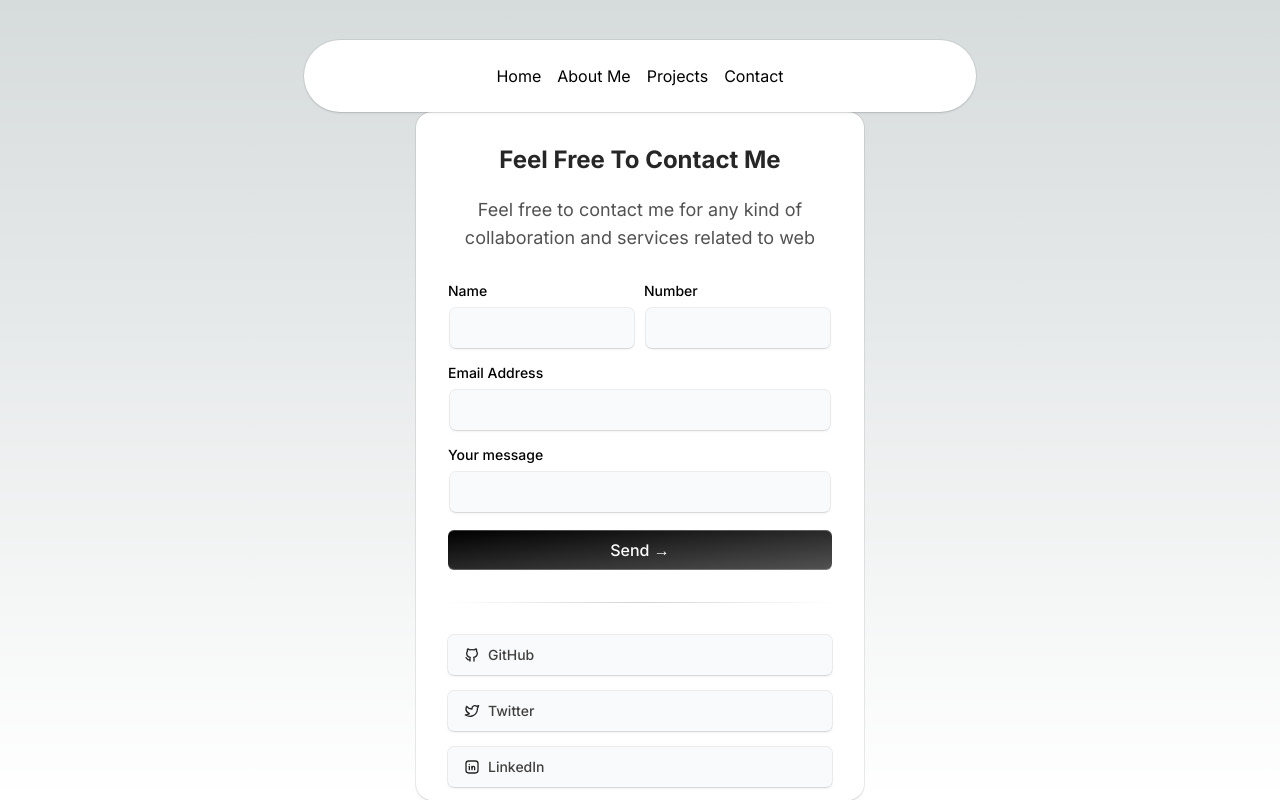
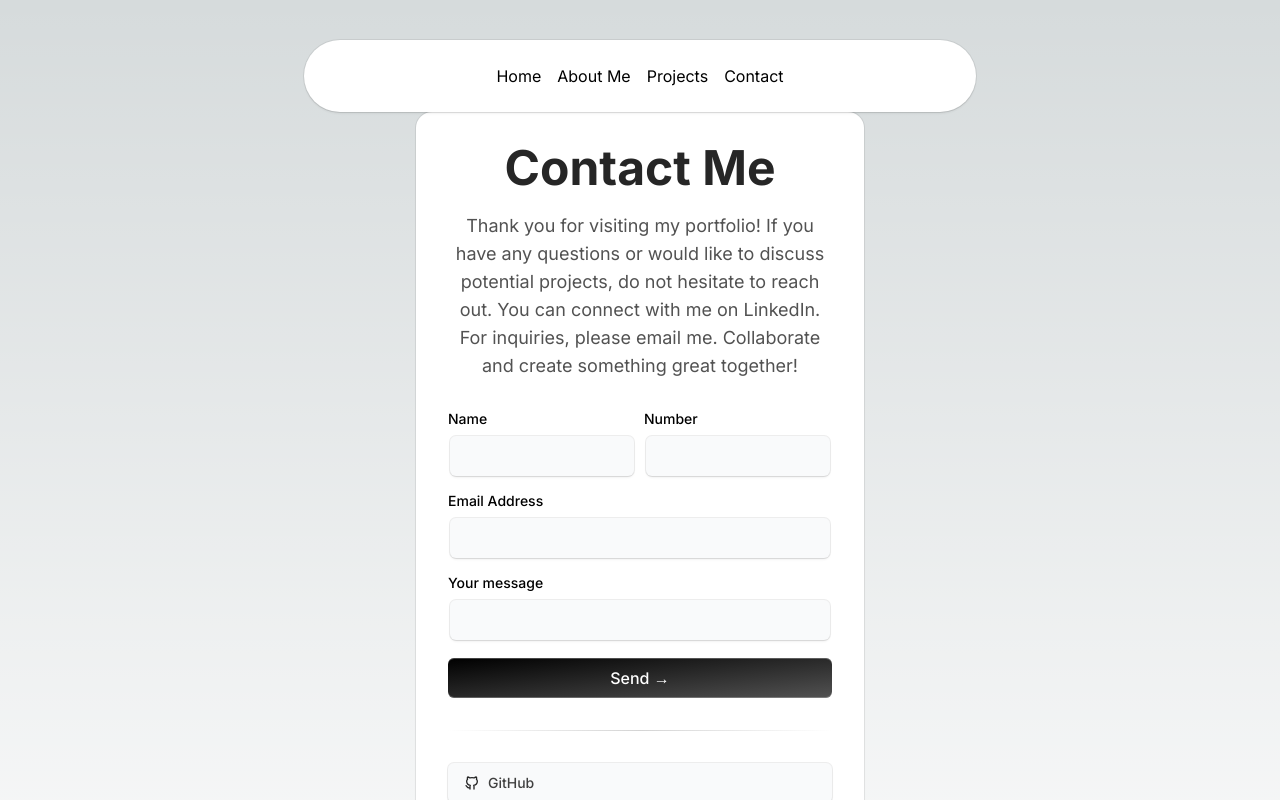
Before and after one commit to SrinjoyRakshit/My-Portfolio, a Next.js app: page /contact in a window 1280 px wide. Shown: the top 800 px of the page. Built offline with nearby package versions, Linux system fonts and the light colour scheme.

Commit message:
hook updated

```diff
--- a/src/app/contact/page.tsx
+++ b/src/app/contact/page.tsx
@@ -15,12 +15,12 @@ export default function SignupFormDemo() {
     console.log("Form submitted");
   };
   return (
-    <div className="h-[43rem] mt-28 max-w-md w-full mx-auto rounded-none md:rounded-2xl p-4 md:p-8 shadow-input bg-white dark:bg-black">
-      <h2 className="font-bold text-2xl text-center text-neutral-800 dark:text-neutral-200">
-        Feel Free To Contact Me
+    <div className="h-[60rem] mt-28 max-w-md w-full mx-auto rounded-none md:rounded-2xl p-4 md:p-8 shadow-input bg-white dark:bg-black">
+      <h2 className="font-bold text-5xl text-center text-neutral-800 dark:text-neutral-200">
+         Contact Me
       </h2>
-      <p className="text-neutral-600 text-lg max-w-sm mt-5 dark:text-neutral-300 text-center">
-        Feel free to contact me for any kind of collaboration and services related to web
+      <p className="text-neutral-600 text-lg max-w-2xl mt-5 dark:text-neutral-300 text-center">
+      Thank you for visiting my portfolio! If you have any questions or would like to discuss potential projects, do not hesitate to reach out. You can connect with me on LinkedIn. For inquiries, please email me. Collaborate and create something great together!
       </p>
 
       <form
--- a/src/app/projects/page.tsx
+++ b/src/app/projects/page.tsx
@@ -7,10 +7,12 @@ import Link from "next/link";
 export default function page() {
   return (
     <div className="min-h-screen bg-black py-12 pt-36">
+
       <h1 className="text-lg md:text-7xl text-center font-semibold font-sans mb-8 text-white">My Projects</h1>
+
       <div className="flex flex-wrap justify-center">
-        {Projectdata.data.map((projects) => (
-          <CardContainer className="inter-var m-6">
+        {Projectdata.data.map((projects, i) => (
+          <CardContainer className="inter-var m-6" key={i}>
           <CardBody className="bg-gray-50 relative group/card  dark:hover:shadow-2xl dark:hover:shadow-emerald-500/[0.1] dark:bg-black dark:border-white/[0.2] border-black/[0.1] w-auto sm:w-[30rem] h-auto rounded-xl p-4 border">
             <CardItem
               translateZ="50"
--- a/src/components/ui/3d-card.tsx
+++ b/src/components/ui/3d-card.tsx
@@ -1,5 +1,4 @@
 "use client";
-
 import { cn } from "@/utils/cn";
 import Image from "next/image";
 import React, {
@@ -94,7 +93,6 @@ export const CardBody = ({
     </div>
   );
 };
-
 export const CardItem = ({
   as: Tag = "div",
   children,
@@ -131,7 +129,7 @@ export const CardItem = ({
       }
     };
   handleAnimations();
-  }, [isMouseEntered]);
+  }, [isMouseEntered, rotateX, rotateY, rotateZ, translateX, translateY, translateZ]);
 
   return (
     <Tag
--- a/src/components/ui/hover-border-gradient.tsx
+++ b/src/components/ui/hover-border-gradient.tsx
@@ -26,15 +26,6 @@ export function HoverBorderGradient({
   const [hovered, setHovered] = useState<boolean>(false);
   const [direction, setDirection] = useState<Direction>("TOP");
 
-  const rotateDirection = (currentDirection: Direction): Direction => {
-    const directions: Direction[] = ["TOP", "LEFT", "BOTTOM", "RIGHT"];
-    const currentIndex = directions.indexOf(currentDirection);
-    const nextIndex = clockwise
-      ? (currentIndex - 1 + directions.length) % directions.length
-      : (currentIndex + 1) % directions.length;
-    return directions[nextIndex];
-  };
-
   const movingMap: Record<Direction, string> = {
     TOP: "radial-gradient(20.7% 50% at 50% 0%, hsl(0, 0%, 100%) 0%, rgba(255, 255, 255, 0) 100%)",
     LEFT: "radial-gradient(16.6% 43.1% at 0% 50%, hsl(0, 0%, 100%) 0%, rgba(255, 255, 255, 0) 100%)",
@@ -48,13 +39,21 @@ export function HoverBorderGradient({
     "radial-gradient(75% 181.15942028985506% at 50% 50%, #3275F8 0%, rgba(255, 255, 255, 0) 100%)";
 
   useEffect(() => {
+    const rotateDirection = (currentDirection: Direction): Direction => {
+      const directions: Direction[] = ["TOP", "LEFT", "BOTTOM", "RIGHT"];
+      const currentIndex = directions.indexOf(currentDirection);
+      const nextIndex = clockwise
+        ? (currentIndex - 1 + directions.length) % directions.length
+        : (currentIndex + 1) % directions.length;
+      return directions[nextIndex];
+    };
     if (!hovered) {
       const interval = setInterval(() => {
         setDirection((prevState) => rotateDirection(prevState));
       }, duration * 1000);
       return () => clearInterval(interval);
     }
-  }, [hovered]);
+  }, [hovered, clockwise, duration]);
   return (
     <Tag
       onMouseEnter={(event: React.MouseEvent<HTMLDivElement>) => {
--- a/src/components/ui/images-slider.tsx
+++ b/src/components/ui/images-slider.tsx
@@ -45,7 +45,7 @@ export const ImagesSlider = ({
         .catch((error) => console.error("Failed to load images", error));
     };
     loadImages();
-  }, []);
+  }, [images]);
   useEffect(() => {
     const handleNext = () => {
       setCurrentIndex((prevIndex) =>
@@ -80,7 +80,7 @@ export const ImagesSlider = ({
       window.removeEventListener("keydown", handleKeyDown);
       clearInterval(interval);
     };
-  }, []);
+  }, [autoplay, images.length]);
 
   const slideVariants = {
     initial: {
--- a/src/components/ui/text-generate-effect.tsx
+++ b/src/components/ui/text-generate-effect.tsx
@@ -23,7 +23,7 @@ export const TextGenerateEffect = ({
         delay: stagger(0.2),
       }
     );
-  }, [scope.current]);
+  }, [animate]);
 
   const renderWords = () => {
     return (
```
